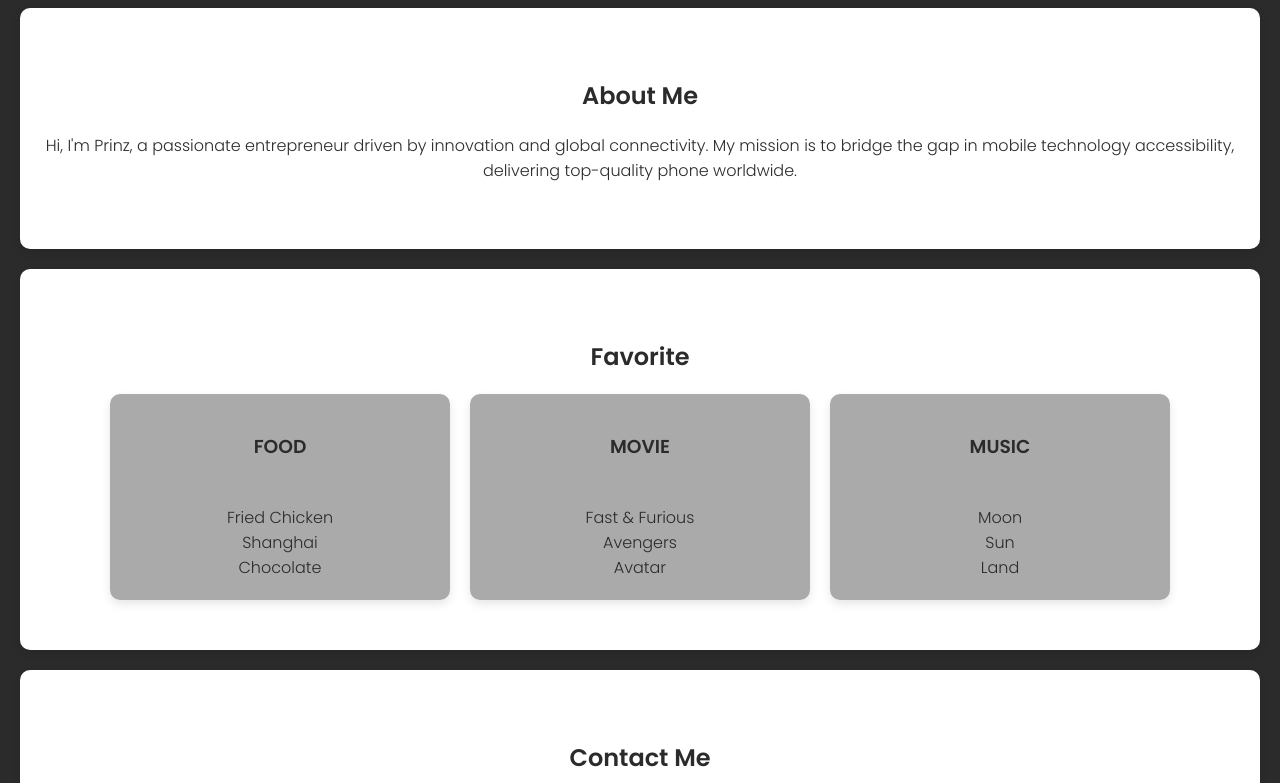
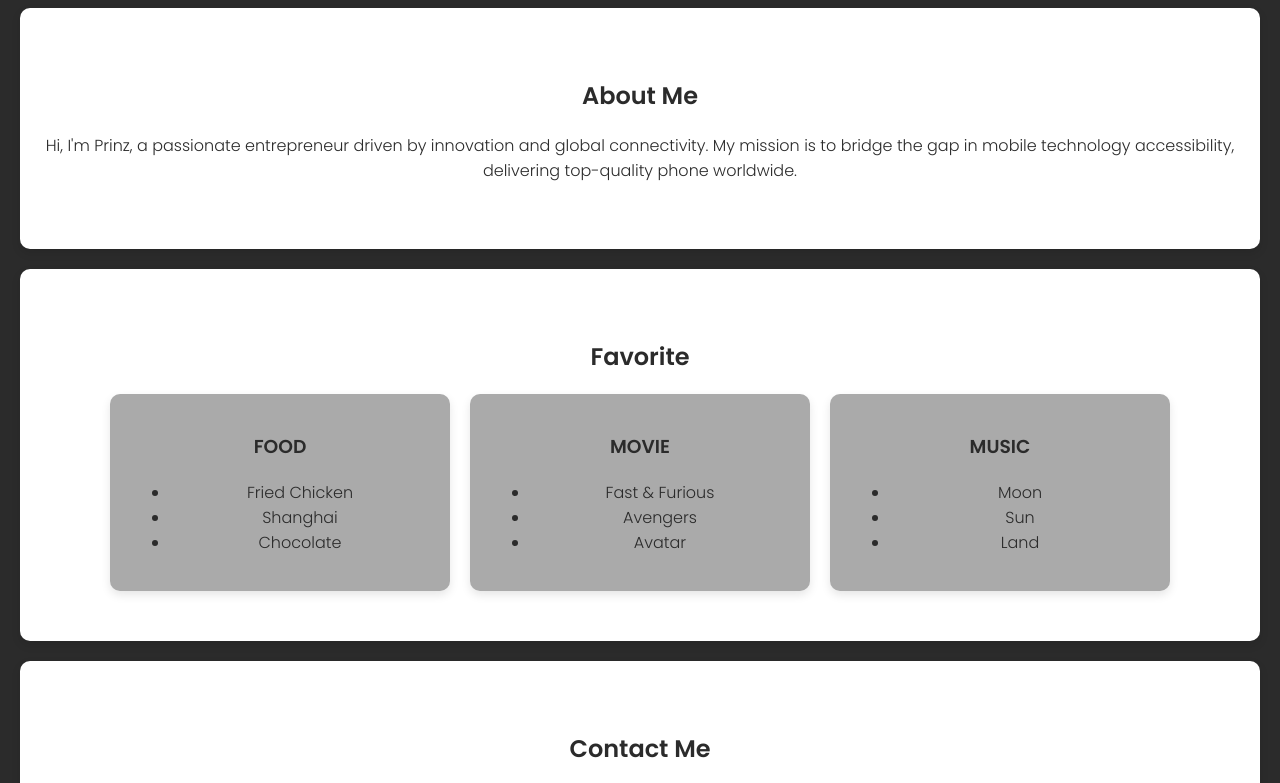
Before and after one commit to Prinz23766/final, a plain HTML site: page about.html in a window 1280 px wide. Shown: the part 455-1238 px from the top of the page. Drawn offline with Linux system fonts and the light colour scheme.

Commit message:
about.html

```diff
--- a/about.html
+++ b/about.html
@@ -157,27 +157,27 @@
         <div class="projects">
             <div class="project-card">
                 <h3>FOOD</h3>
-
-                   <br> Fried Chicken
-                   <br>  Shanghai
-                   <br>  Chocolate
-
+                <ul>
+                   <li>Fried Chicken</li>
+                   <li>Shanghai</li>
+                   <li>Chocolate</li>
+                </ul>
                 </div>
             <div class="project-card">
                 <h3>MOVIE</h3>
-
-                    <br>Fast & Furious
-                    <br>Avengers
-                    <br>Avatar
-
+                <ul>
+                    <li>Fast & Furious</li>
+                    <li>Avengers</li>
+                    <li>Avatar</li>
+                </ul>
             </div>
             <div class="project-card">
                 <h3>MUSIC</h3>
-
-                    <br>Moon
-                    <br>Sun
-                    <br>Land
-
+                <ul>
+                    <li>Moon</li>
+                    <li>Sun</li>
+                    <li>Land</li>
+                </ul>
             </div>
         </div>
     </section>
```
